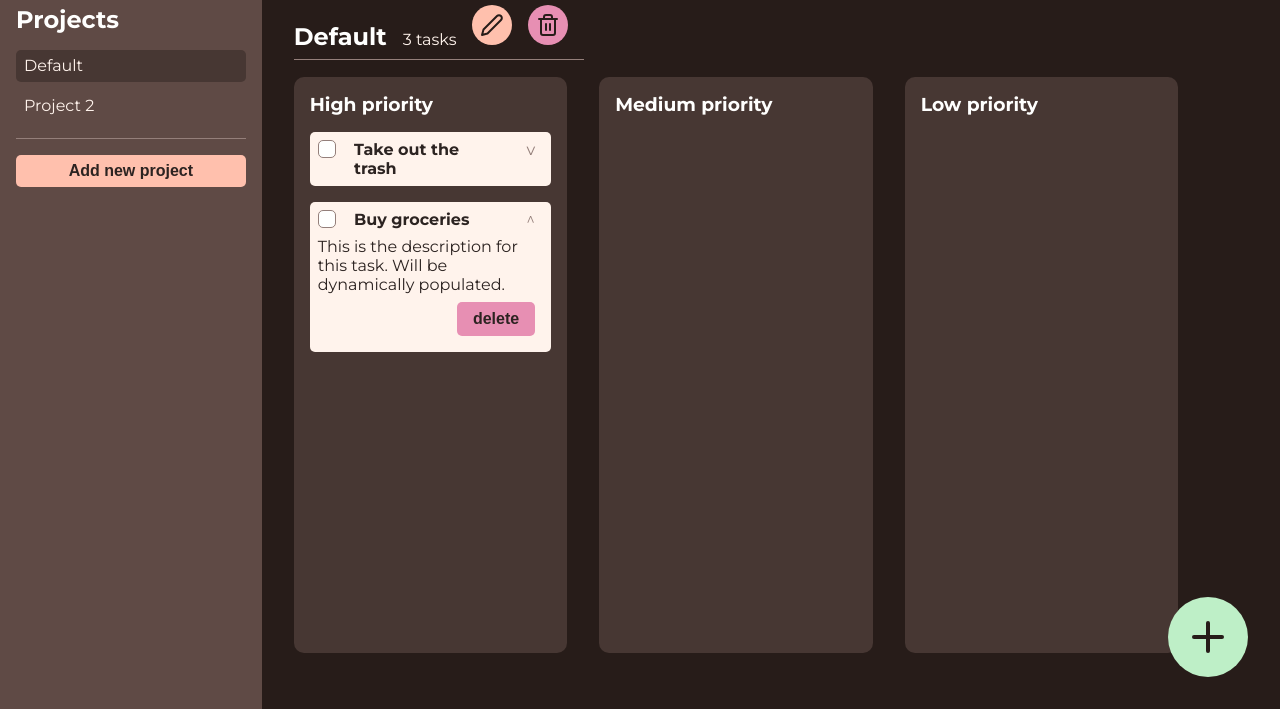
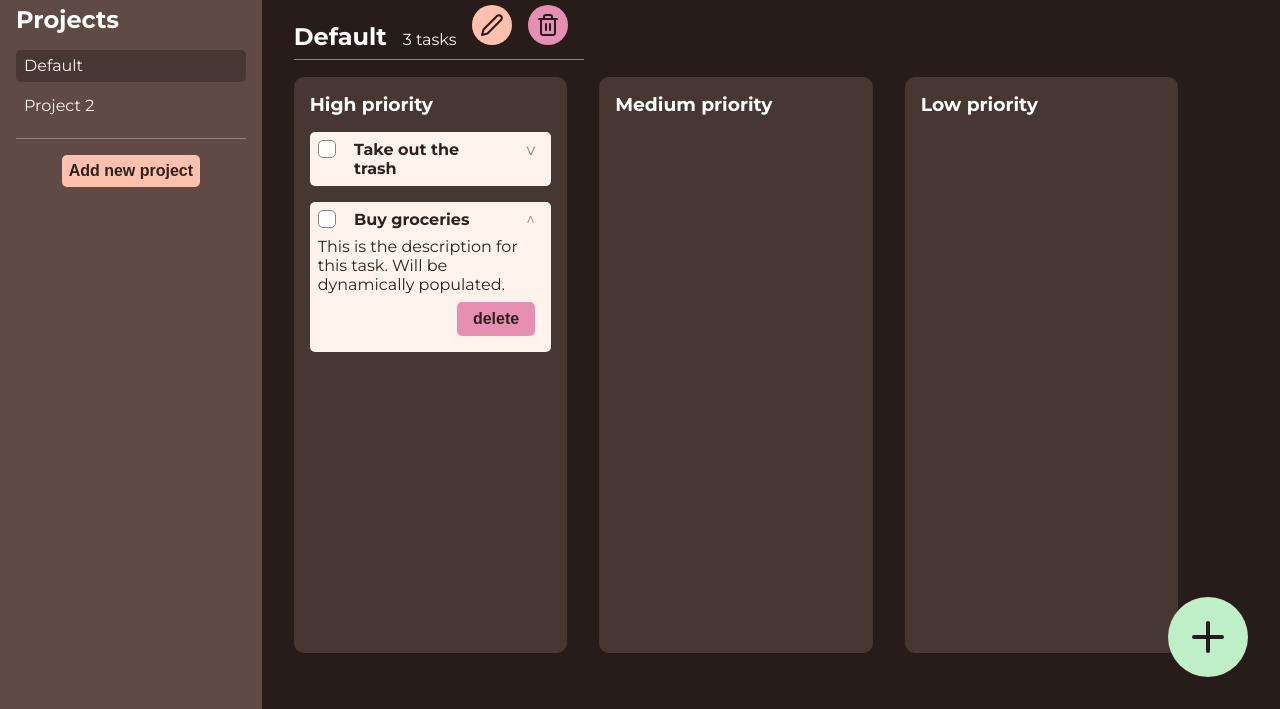
Before and after one commit to Roxanoel/todo, a website built with webpack: page dist/index.html in a window 1280 px wide. Shown: the part 91-800 px from the top of the page. Built offline with nearby package versions, Linux system fonts and the light colour scheme.

Commit message:
Reduced width of the new project button.

```diff
--- a/src/style.css
+++ b/src/style.css
@@ -143,6 +143,8 @@ main {
 
     color: var(--text-dark);
     font-weight: 600;
+
+    margin: 0 20%;
 }
 /* MAIN */
 .heading-area {
```
